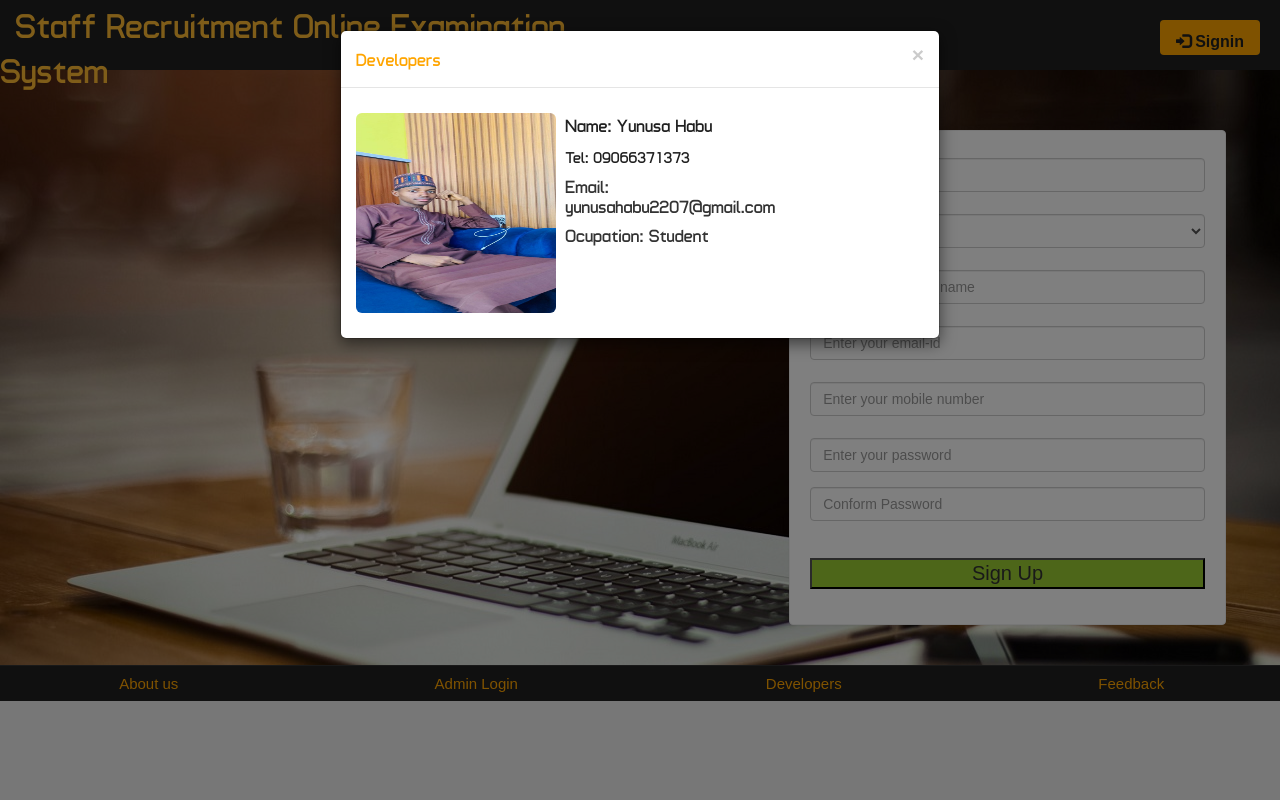
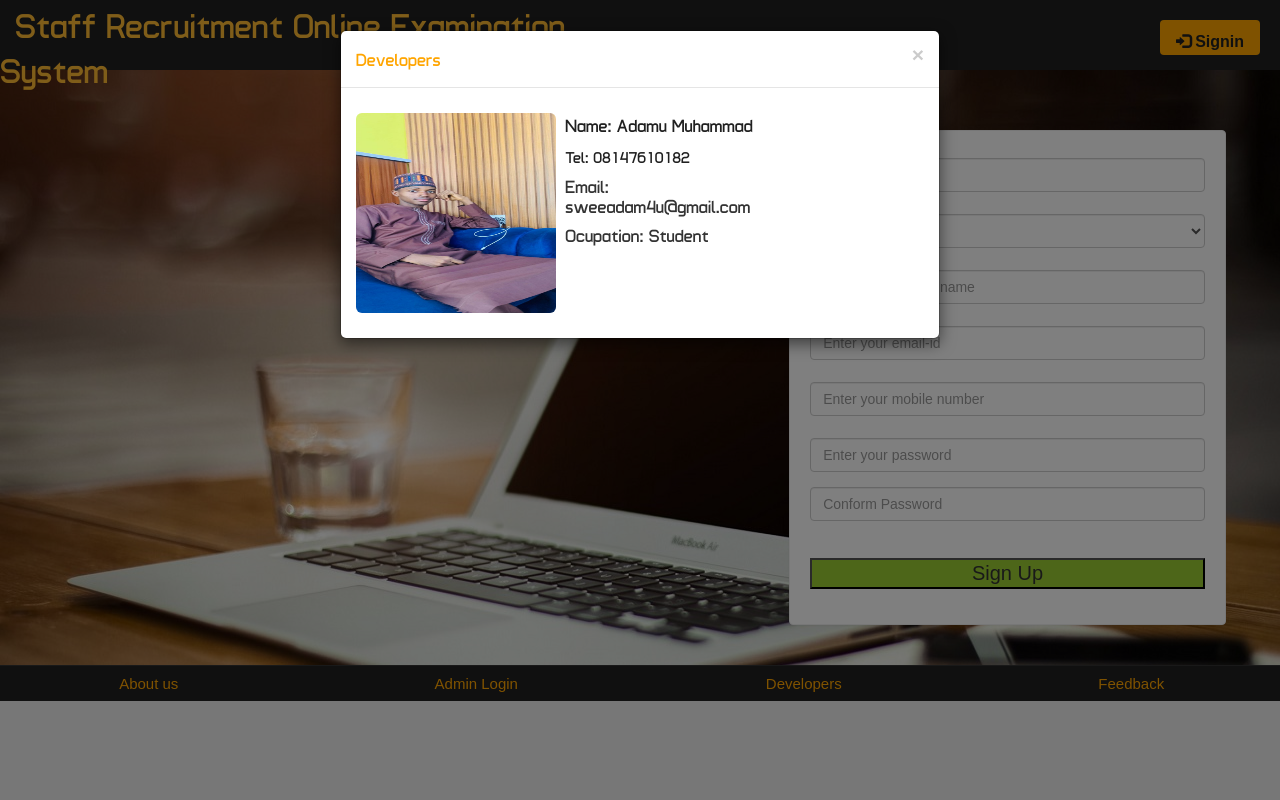
Before and after one commit to ShuaibuPassionateProgrammer/staff-recruitment-exam, a PHP site: page /index1.php in a window 1280 px wide, after a click on "Developers". Run offline with PHP 8.4, Linux system fonts and the light colour scheme.

Commit message:
index1.php is refactored

```diff
--- a/index1.php
+++ b/index1.php
@@ -198,9 +198,9 @@ var b = document.forms["form"]["cpassword"].value;if (a!=b){alert("Passwords mus
 		 <img src="image/logo.jpg" width=200 height=200 alt="" class="img-rounded">
 		 </div>
 		 <div class="col-md-5" style="margin-left:10px">
-		<a href="logo-DGT.jpg" style="color:#202020; font-family:'typo' ; font-size:18px" title="Find on Facebook">Name: Yunusa Habu </a>
-		<h4 style="color:#202020; font-family:'typo' ;font-size:16px" class="title1">Tel: 09066371373</h4>
-		<h4 style="font-family:'typo' ">Email: yunusahabu2207@gmail.com</h4>
+		<a href="logo-DGT.jpg" style="color:#202020; font-family:'typo' ; font-size:18px" title="Find on Facebook">Name: Adamu Muhammad </a>
+		<h4 style="color:#202020; font-family:'typo' ;font-size:16px" class="title1">Tel: 08147610182</h4>
+		<h4 style="font-family:'typo' ">Email: sweeadam4u@gmail.com</h4>
 		<h4 style="font-family:'typo' ">Ocupation: Student</h4></div></div>
 		</p>
       </div>
```
